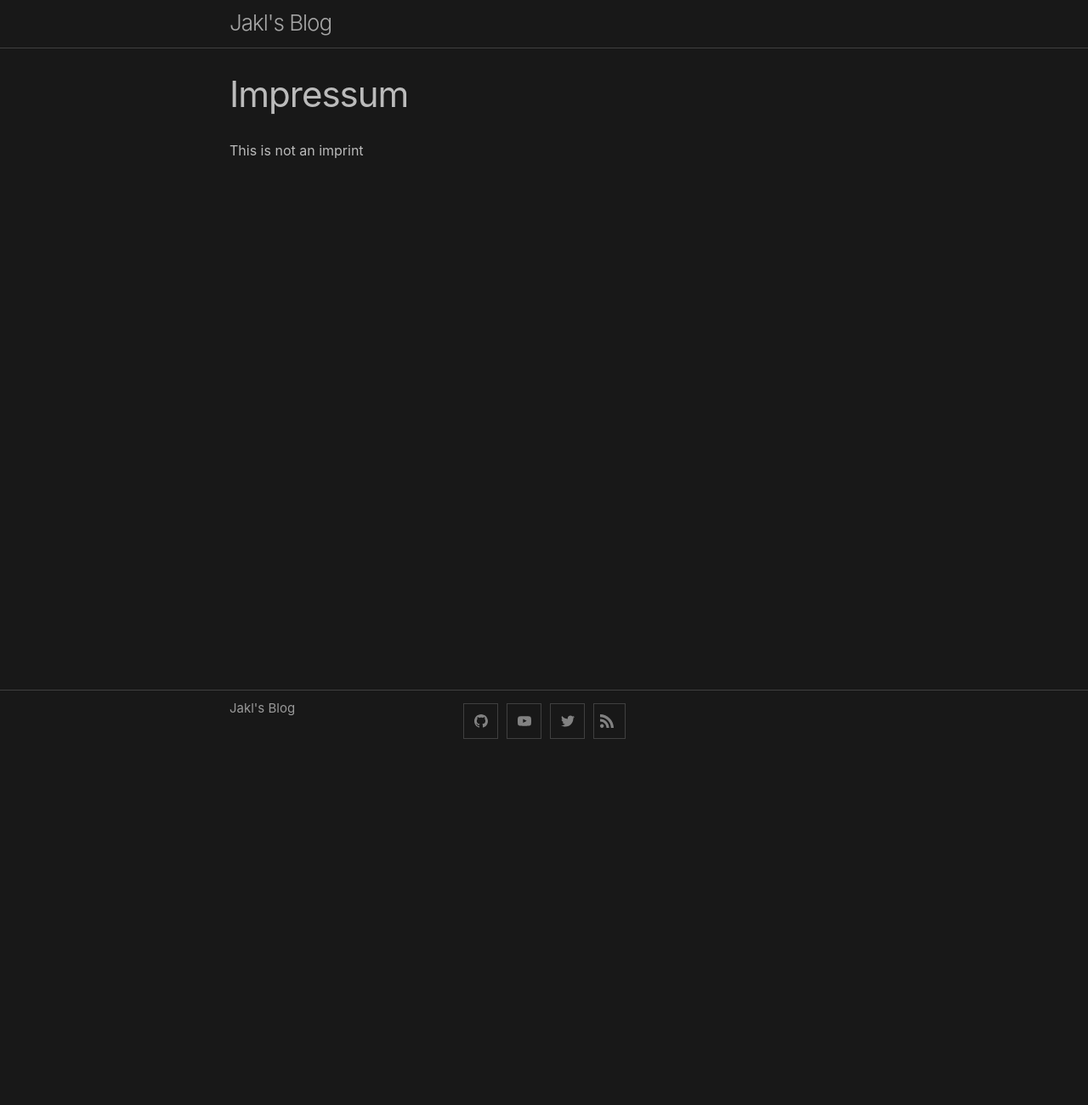
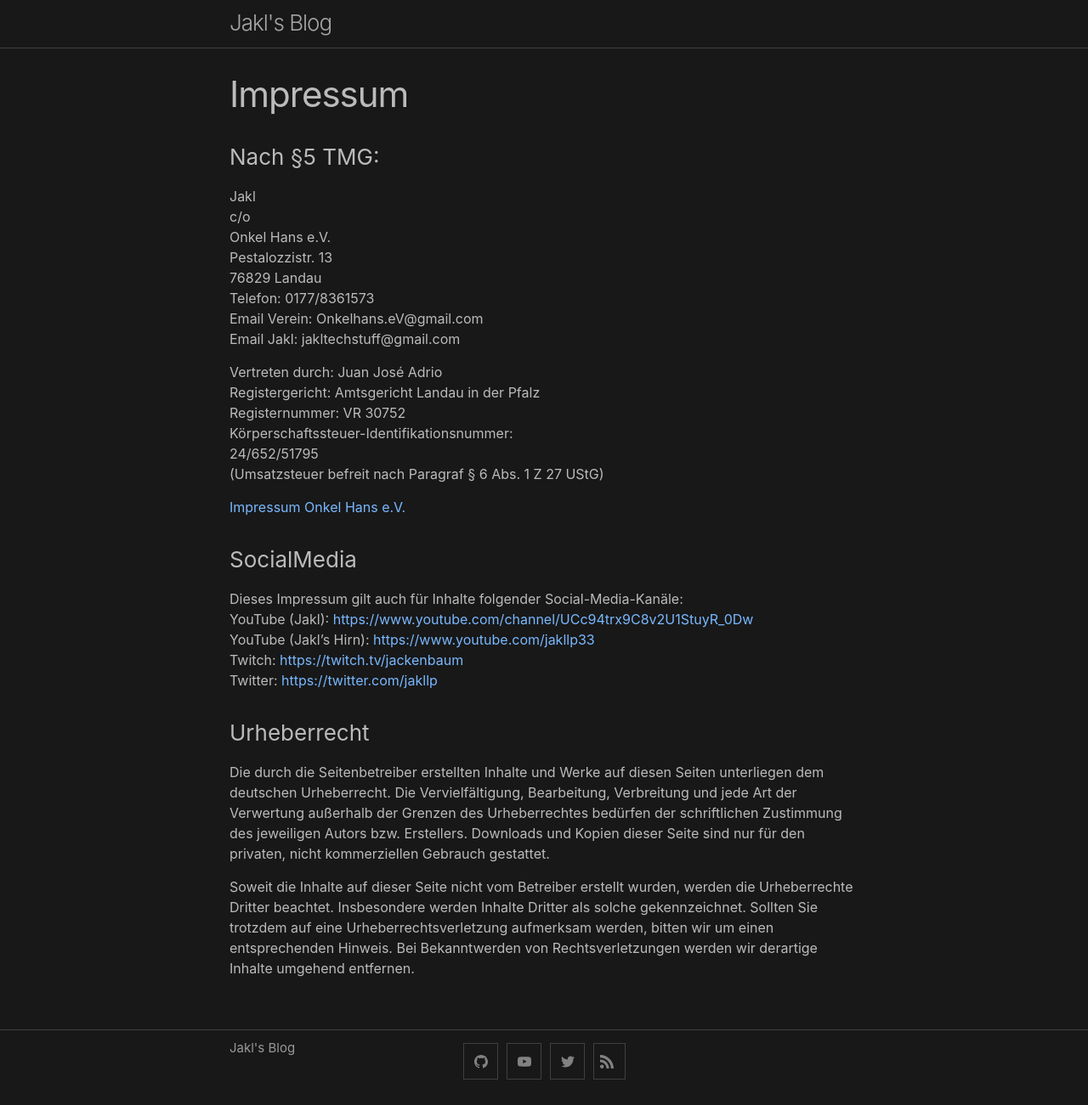
Before and after one commit to Jakllp/jakllp.github.io, a Jekyll site: the page built from imprint.markdown, in a window 1280 px wide. Shown: the whole page at 85% size. Built offline with Jekyll 4.4.1, drawn with Linux system fonts in a browser that asks for light colours; before the commit the page ends 900 px from its top, so only the background shows below that.

Commit message:
Added Imprint

```diff
--- a/_sass/minima/_layout.scss
+++ b/_sass/minima/_layout.scss
@@ -253,8 +253,8 @@
 .post-content {
   margin-bottom: $spacing-unit;
 
-  h1, h2, h3 { margin-top: $spacing-unit * 2 }
-  h4, h5, h6 { margin-top: $spacing-unit }
+  h1, h2, h3 { margin-top: $spacing-unit }
+  h4, h5, h6 { margin-top: $spacing-unit / 2 }
 
   h2 {
     @include relative-font-size(1.75);
--- a/imprint.markdown
+++ b/imprint.markdown
@@ -4,5 +4,33 @@
 lang-ref: imprint
 permalink: /impressum/
 ---
+### Nach §5 TMG:
+Jakl
+c/o
+Onkel Hans e.V.
+Pestalozzistr. 13
+76829 Landau
+Telefon: 0177/8361573
+Email Verein: Onkelhans.eV@gmail.com
+Email Jakl: jakltechstuff@gmail.com
 
-This is not an imprint
+Vertreten durch: Juan José Adrio
+Registergericht: Amtsgericht Landau in der Pfalz
+Registernummer: VR 30752
+Körperschaftssteuer-Identifikationsnummer:
+24/652/51795
+(Umsatzsteuer befreit nach Paragraf § 6 Abs. 1 Z 27 UStG)
+
+[Impressum Onkel Hans e.V.](https://onkelhansev.jimdofree.com/about/)
+
+### SocialMedia
+Dieses Impressum gilt auch für Inhalte folgender Social-Media-Kanäle:
+YouTube (Jakl): <https://www.youtube.com/channel/UCc94trx9C8v2U1StuyR_0Dw>
+YouTube (Jakl's Hirn): <https://www.youtube.com/jakllp33>
+Twitch: <https://twitch.tv/jackenbaum>
+Twitter: <https://twitter.com/jakllp>
+
+### Urheberrecht
+Die durch die Seitenbetreiber erstellten Inhalte und Werke auf diesen Seiten unterliegen dem deutschen Urheberrecht. Die Vervielfältigung, Bearbeitung, Verbreitung und jede Art der Verwertung außerhalb der Grenzen des Urheberrechtes bedürfen der schriftlichen Zustimmung des jeweiligen Autors bzw. Erstellers. Downloads und Kopien dieser Seite sind nur für den privaten, nicht kommerziellen Gebrauch gestattet.
+
+Soweit die Inhalte auf dieser Seite nicht vom Betreiber erstellt wurden, werden die Urheberrechte Dritter beachtet. Insbesondere werden Inhalte Dritter als solche gekennzeichnet. Sollten Sie trotzdem auf eine Urheberrechtsverletzung aufmerksam werden, bitten wir um einen entsprechenden Hinweis. Bei Bekanntwerden von Rechtsverletzungen werden wir derartige Inhalte umgehend entfernen.
```
